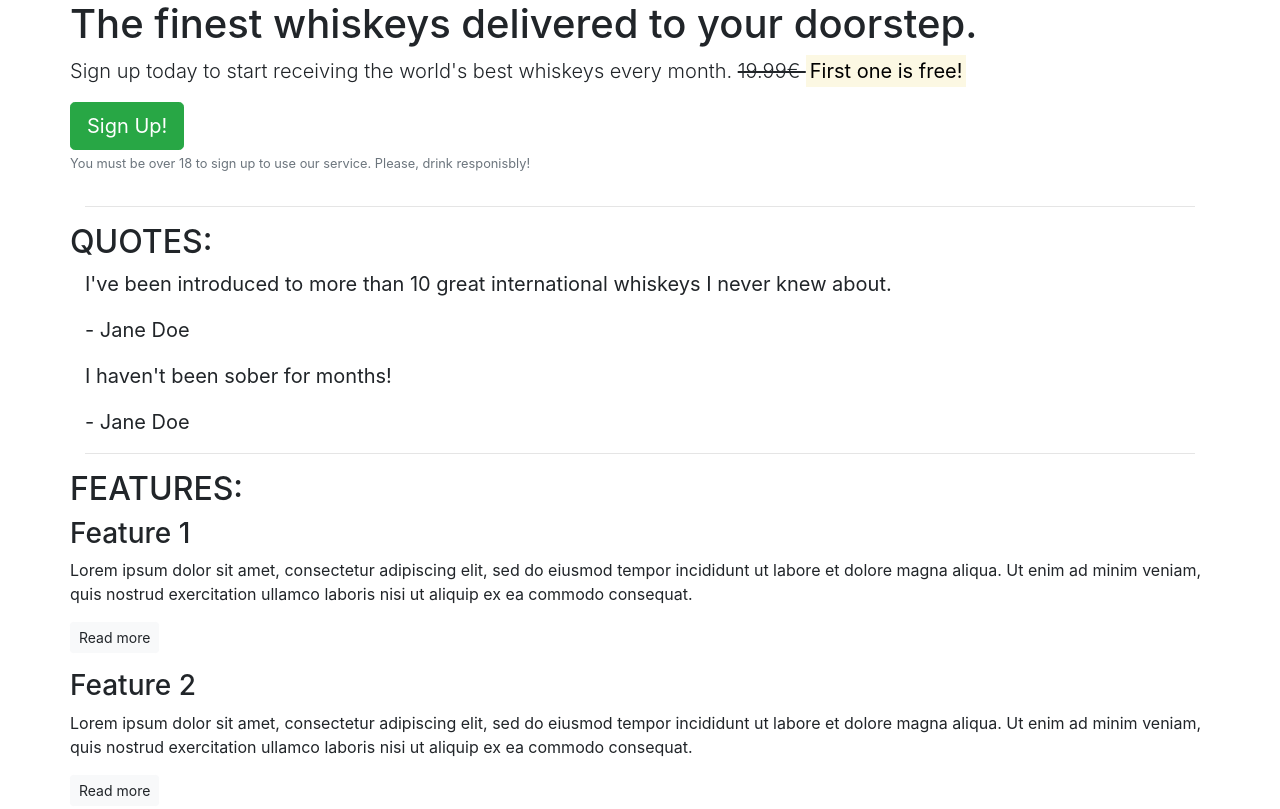
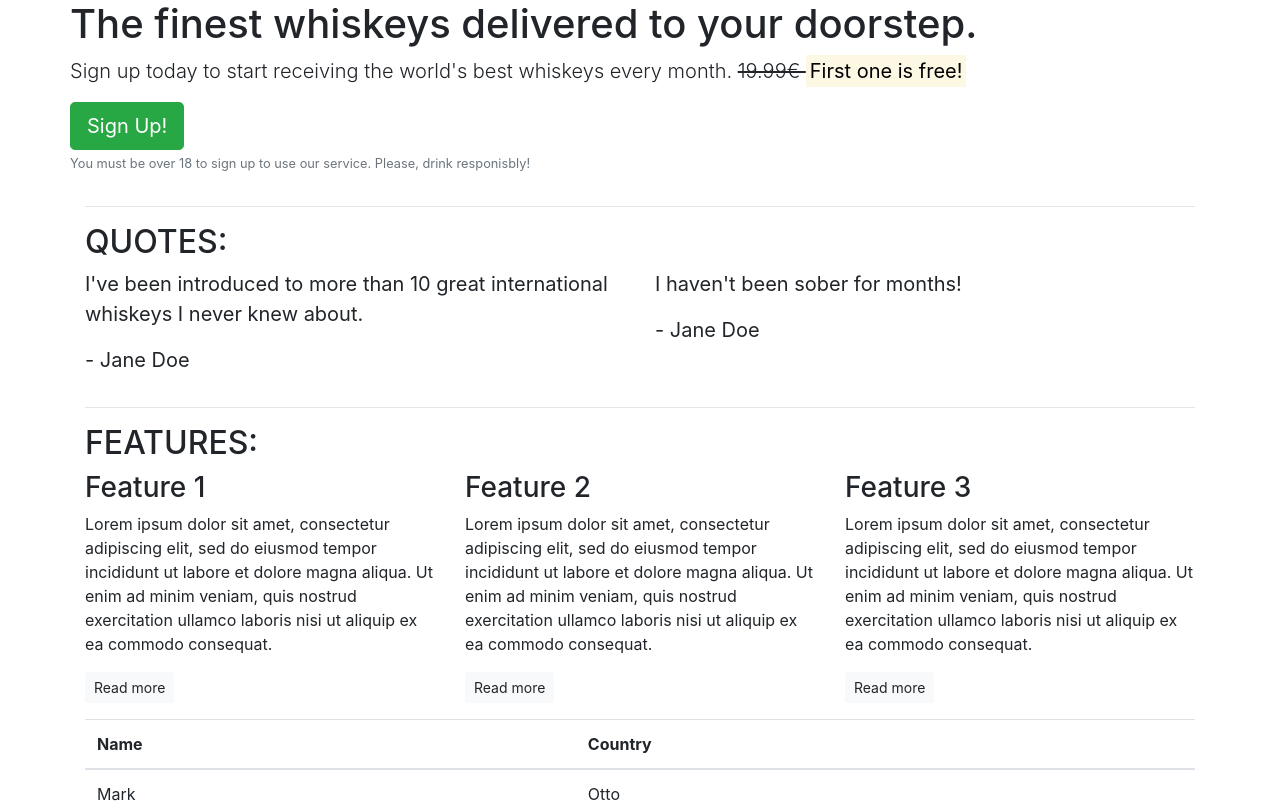
Before and after one commit to TimSchulz1991/bootstrap-testing, a plain HTML site: page index.html in a window 1280 px wide. Shown: the top 809 px of the page. Drawn offline with nearby package versions, Linux system fonts and the light colour scheme.

Commit message:
Add column width on different screen sizes

```diff
--- a/index.html
+++ b/index.html
@@ -17,6 +17,7 @@
     <article class="container">
         <!-- Callout -->
         <div class="row">
+            <div class="col12">
                 <section class="callout">
                     <h1>The finest whiskeys delivered to your doorstep.</h1>
                     <p class="lead">Sign up today to start receiving the world's best whiskeys every month.
@@ -27,23 +28,30 @@
                             responisbly!</small></p>
                 </section>
             </div>
+        </div>
         <!-- /.callout -->
         <hr>
 
         <!-- Quotes -->
         <section class="quotes">
             <div class="row">
+                <div class="col-12">
                     <h2 class="text-uppercase">Quotes:</h2>
                 </div>
-            <div class="">
+            </div>
+            <div class="row">
+                <div class="col-12 col-md-6">
                     <blockquote class="blockquote">
                         <p>I've been introduced to more than 10 great international whiskeys I never knew about.</p>
                         <p>- Jane Doe</p>
                     </blockquote>
+                </div>
+                <div class="col-12 col-md-6">
                     <blockquote class="blockquote">
                         <p>I haven't been sober for months!</p>
                         <p>- Jane Doe</p>
                     </blockquote>
+                </div>
             </div>
         </section>
         <!-- /.quotes -->
@@ -52,35 +60,46 @@
         <!-- Features -->
         <section class="features">
             <div class="row">
+                <div class="col-12">
                     <h2 class="text-uppercase">Features:</h2>
                 </div>
+            </div>
             <div class="row">
+                <div class="col-12 col-md-6 col-lg-4">
                     <div class="feature">
                         <h3>Feature 1</h3>
                         <p>Lorem ipsum dolor sit amet, consectetur adipiscing elit, sed do eiusmod tempor incididunt ut
                             labore
-                        et dolore magna aliqua. Ut enim ad minim veniam, quis nostrud exercitation ullamco laboris nisi
+                            et dolore magna aliqua. Ut enim ad minim veniam, quis nostrud exercitation ullamco laboris
+                            nisi
                             ut
                             aliquip ex ea commodo consequat.</p>
                         <p><a href="#" class="btn btn-sm btn-light">Read more</a></p>
                     </div>
+                </div>
+                <div class="col-12 col-md-6 col-lg-4">
                     <div class="feature">
                         <h3>Feature 2</h3>
                         <p>Lorem ipsum dolor sit amet, consectetur adipiscing elit, sed do eiusmod tempor incididunt ut
                             labore
-                        et dolore magna aliqua. Ut enim ad minim veniam, quis nostrud exercitation ullamco laboris nisi
+                            et dolore magna aliqua. Ut enim ad minim veniam, quis nostrud exercitation ullamco laboris
+                            nisi
                             ut
                             aliquip ex ea commodo consequat.</p>
                         <p><a href="#" class="btn btn-sm btn-light">Read more</a></p>
                     </div>
+                </div>
+                <div class="col-12 d-md-none d-lg-block col-lg-4">
                     <div class="feature">
                         <h3>Feature 3</h3>
                         <p>Lorem ipsum dolor sit amet, consectetur adipiscing elit, sed do eiusmod tempor incididunt ut
                             labore
-                        et dolore magna aliqua. Ut enim ad minim veniam, quis nostrud exercitation ullamco laboris nisi
+                            et dolore magna aliqua. Ut enim ad minim veniam, quis nostrud exercitation ullamco laboris
+                            nisi
                             ut
                             aliquip ex ea commodo consequat.</p>
                         <p><a href="#" class="btn btn-sm btn-light">Read more</a></p>
+                    </div>
                 </div>
             </div>
         </section>
```
Lines whose indentation alone changed are shown as unchanged.
